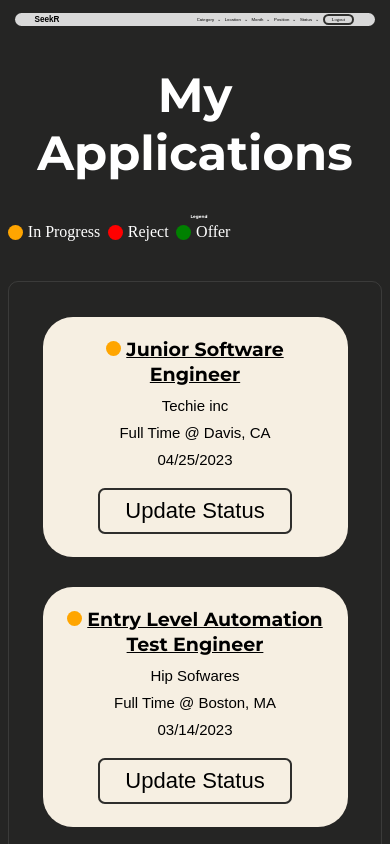
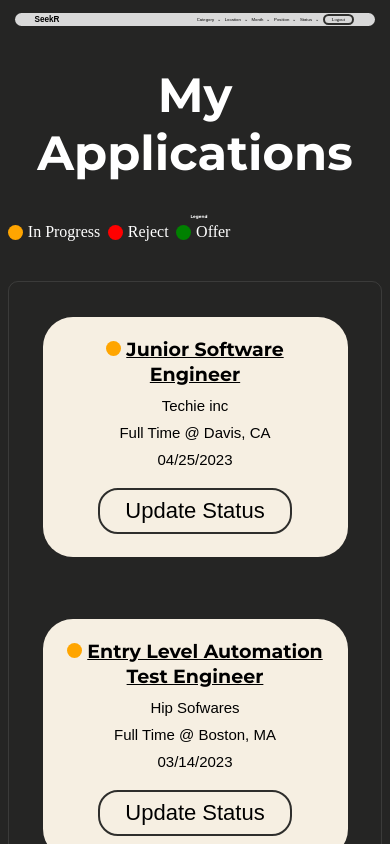
Before and after one commit to jSunpayco/seekr, a React (Vite) app: page /jobs in a window 390 px wide. Built offline with nearby package versions, Linux system fonts and the light colour scheme.

Commit message:
Job list responsive

```diff
--- a/src/pages/Jobs/jobs.module.scss
+++ b/src/pages/Jobs/jobs.module.scss
@@ -65,10 +65,11 @@
 }
 
 .jobsGrid{
-    display: flex;
-    flex-direction: row;
-    justify-content: space-between;
-    flex-wrap: wrap;
+    display: grid;
+    grid-template-columns: repeat(5, 1fr);
+    justify-items: center;
+
+    gap: 2em;
 
     border: solid rgba(255, 255, 255, .1);
     border-width: 1px;
@@ -78,8 +79,25 @@
     margin-right: 2%;
     min-height: 60vh;
 
-    @media (max-width: 651px) {
-        justify-content: center;
+    @media (max-width: 1780px) {
+        grid-template-columns: repeat(4, 1fr);
+    }
+
+    @media (max-width: 1410px) {
+        grid-template-columns: repeat(3, 1fr);
+    }
+
+    @media (max-width: 1060px) {
+        grid-template-columns: repeat(2, 1fr);
+    }
+
+    @media (max-width: 730px) {
+        grid-template-columns: repeat(1, 1fr);
+    }
+
+    @media (max-width: 380px) {
+        padding:0;
+        margin: 0;
     }
 }
 
@@ -88,10 +106,16 @@
     height: 200px;
     margin-top: 15px;
     margin-bottom: 15px;
-    padding: 20px;
+    padding: 20px 20px;
     position: relative;
     background-color: #F6EFE2;
     border-radius: 30px;
+    transition: padding 0.3s ease;
+
+    @media (max-width: 330px) {
+        padding: 20px 10px;
+        transition: padding 0.3s ease;
+    }
 }
 
 .jobTitle{
@@ -132,7 +156,7 @@
     height: fit-content;
     font-size: 22px;
     padding: 8px 25px;
-    border-radius: 1.75vw;
+    border-radius: 20px;
     cursor: pointer;
     border: #2E2E2C solid;
     border-width: 2px;
```
